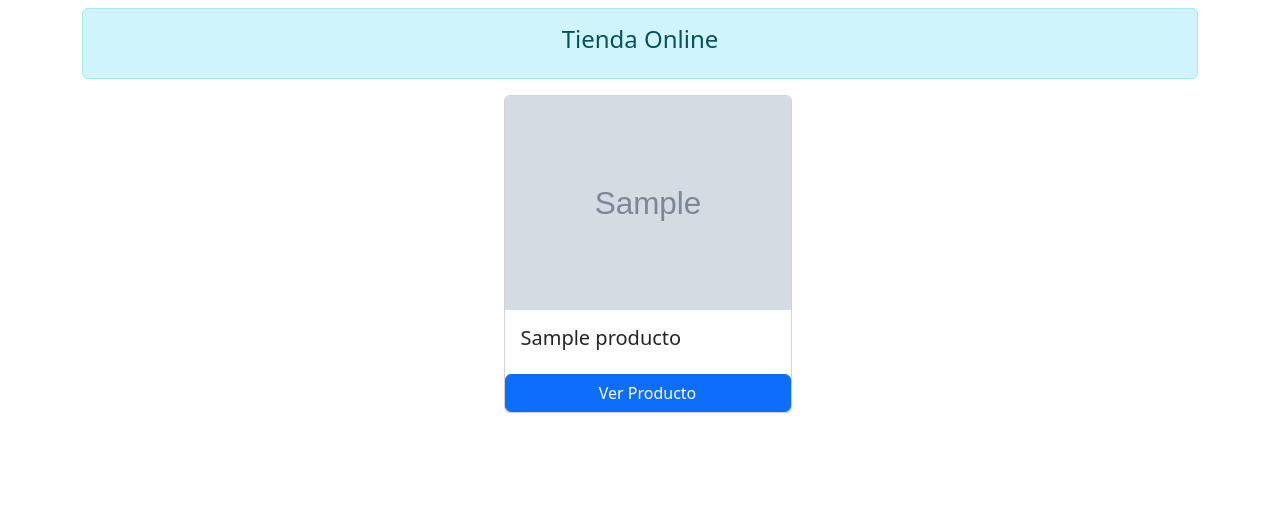
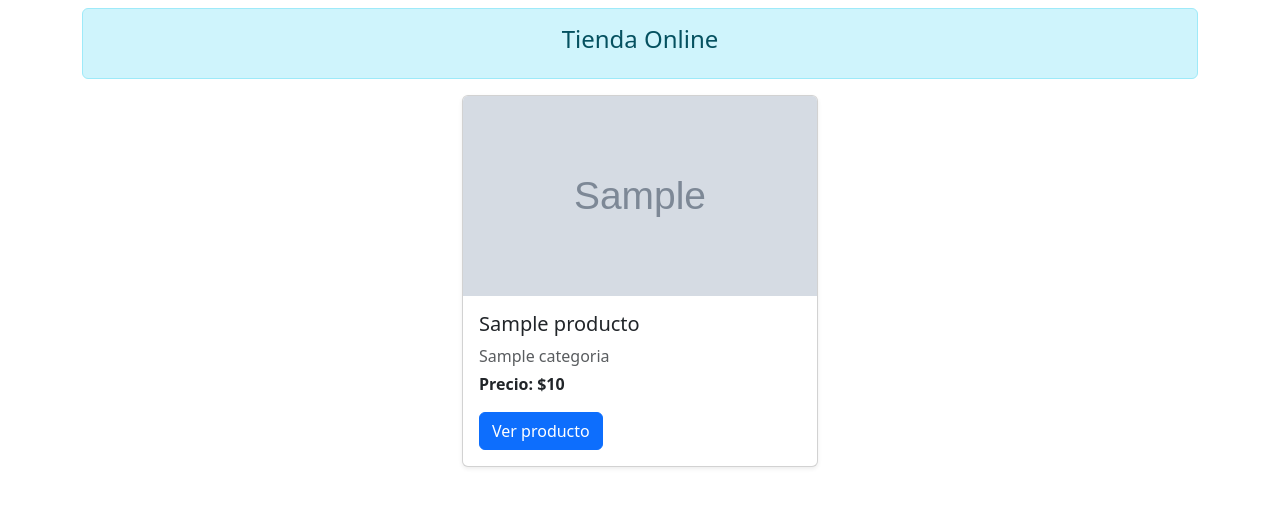
Before and after one commit to Shai-Cc/Tienda_Online, a Django app: template templates/home.html in a window 1280 px wide. Shown: the top 507 px of the page. Run offline with Django 5.2, Linux system fonts and the light colour scheme; the template is opened without the code that fills it: values that come from a table or form of the project are taken from there, others are empty; tables that the repository leaves empty hold one stand-in row (values such as "Sample post"); grey boxes marked "Sample" are stand-in pictures.

Commit message:
Dsieño de productos en card para presentación estética en el home

```diff
--- a/templates/home.html
+++ b/templates/home.html
@@ -10,26 +10,51 @@
     <!-- Bootstrap CSS v5.2.1 -->
     <link href="https://cdn.jsdelivr.net/npm/bootstrap@5.3.2/dist/css/bootstrap.min.css" rel="stylesheet"
         integrity="sha384-T3c6CoIi6uLrA9TneNEoa7RxnatzjcDSCmG1MXxSR1GAsXEV/Dwwykc2MPK8M2HN" crossorigin="anonymous" />
-</head>
+
+    <style>
+        .img-producto {
+            height: 200px;
+            object-fit: cover;
+        }
+    </style>
+
+    </head>
 
 <body class="container mt-2">
     <div class=" alert alert-info text-center" role="alert">
         <h4 class="alert-heading">Tienda Online</h4>
     </div>
 
-    <div class="row justify-content-center align-items-center g-2">
-        {% for producto in Productos %}
-        <div class="col-3">
-            <div class="card" style="width: 18rem">
-                <img src="{{ producto.imagen1.url }}" class="card-img-top" alt="..." />
+    <div class="row justify-content-center">
+        {% for producto in productos %}
+        <div class="col-4 md-4">
+            <div class="card h-100 shadow-sm">
+
+                {% if producto.imagen1 %}
+                <img src="{{ producto.imagen1.url }}" class="card-img-top img-producto" alt="{{ producto.nombre }}">
+                {% endif %}
+
                 <div class="card-body">
                     <h5 class="card-title">{{ producto.nombre }}</h5>
+                    <p class="card-text text-muted mb-1">
+                        {{ producto.categoria.nombre }}
+                    </p>
+                    <p class="card-text fw-bold mb-3">
+                        Precio: ${{ producto.precio_base }}
+                    </p>
+
+                    <a href="{% url 'detalle_producto' producto.slug %}" class="btn btn-primary mt-auto">
+                        Ver producto
+                    </a>
                 </div>
 
-                <a href="{% url 'detalle_producto' producto.slug %}" class="btn btn-primary">Ver Producto</a>
             </div>
+
         </div>
+        {% empty %}
+        <p class="text-center">No hay productos disponibles.</p>
         {% endfor %}
+    </div>
 </body>
 
 </html>
```
Also changed, not shown: templates/catalogo.html (added, +33 -0 lines).
